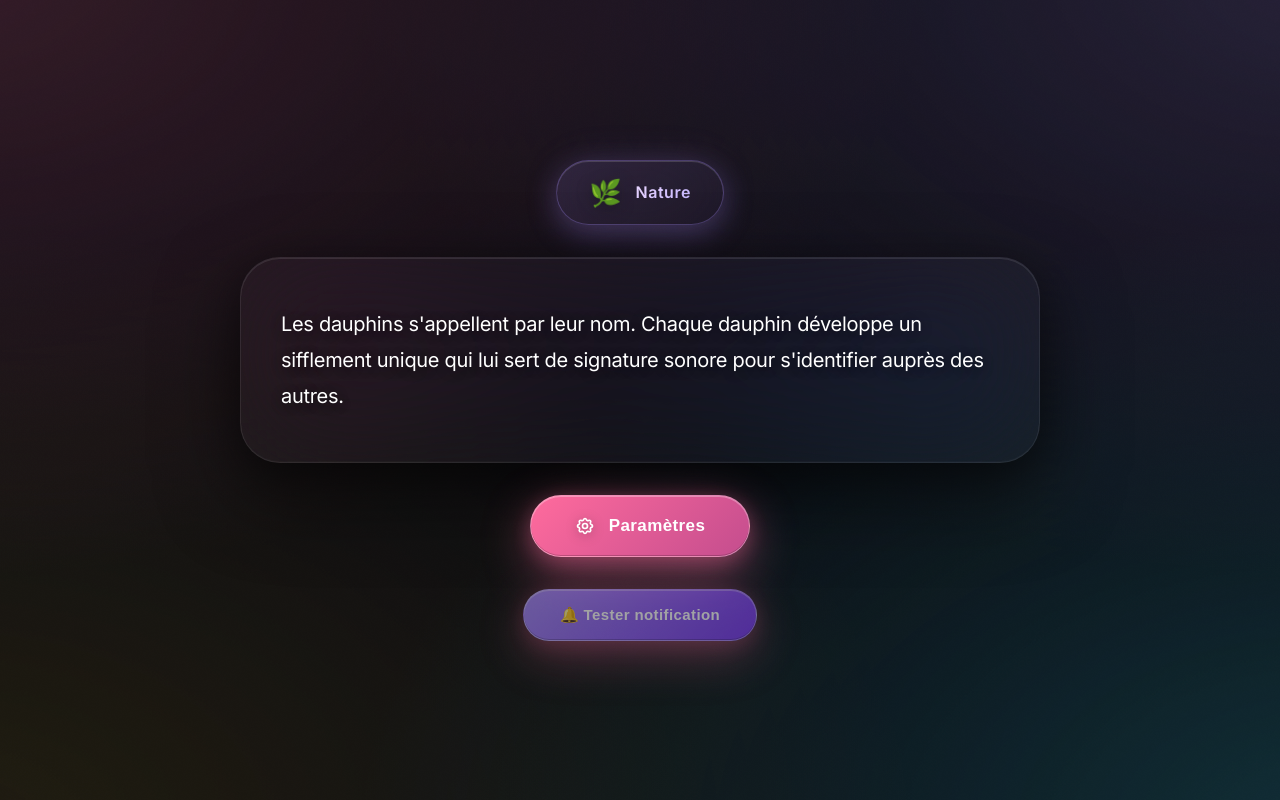
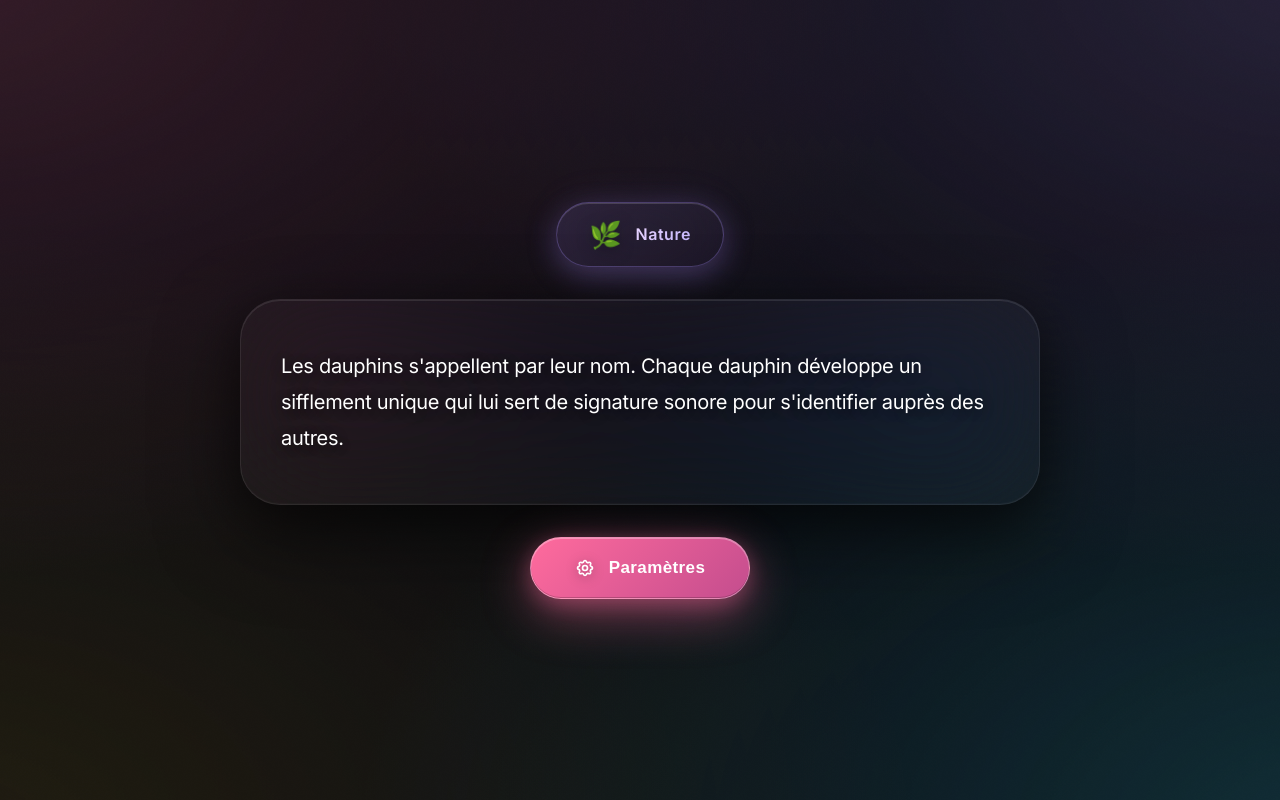
Before and after one commit to timotheepetit99/daily-wisdom-app, a website: page index.html in a window 1280 px wide. Drawn offline with Linux system fonts and the light colour scheme.

Commit message:
supp button test

```diff
--- a/index.html
+++ b/index.html
@@ -661,10 +661,7 @@
         <span>Paramètres</span>
       </button>
 
-      <!-- Bouton test notification (à retirer en production) -->
-      <button id="testNotifBtn" class="glass-button-primary glass-button-test">
-        🔔 Tester notification
-      </button>
+
 
     </div>
 
```
